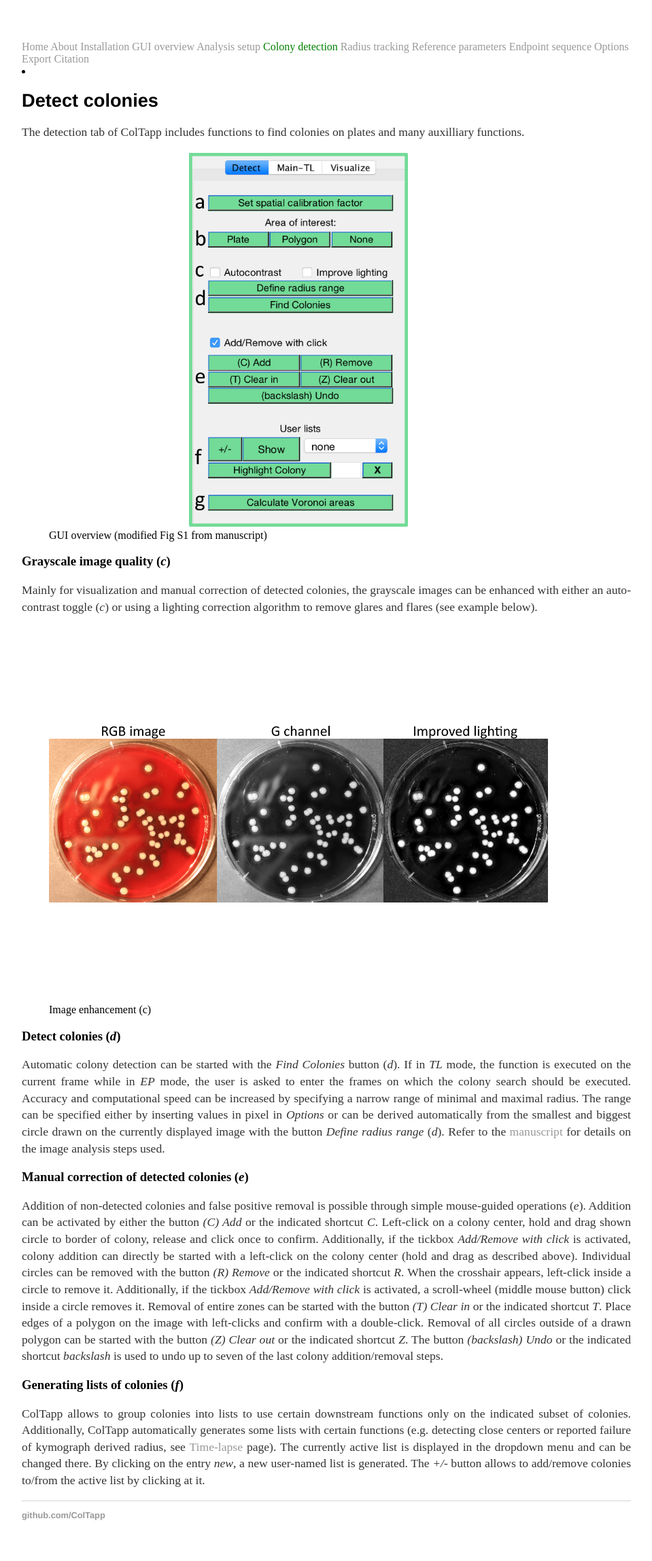
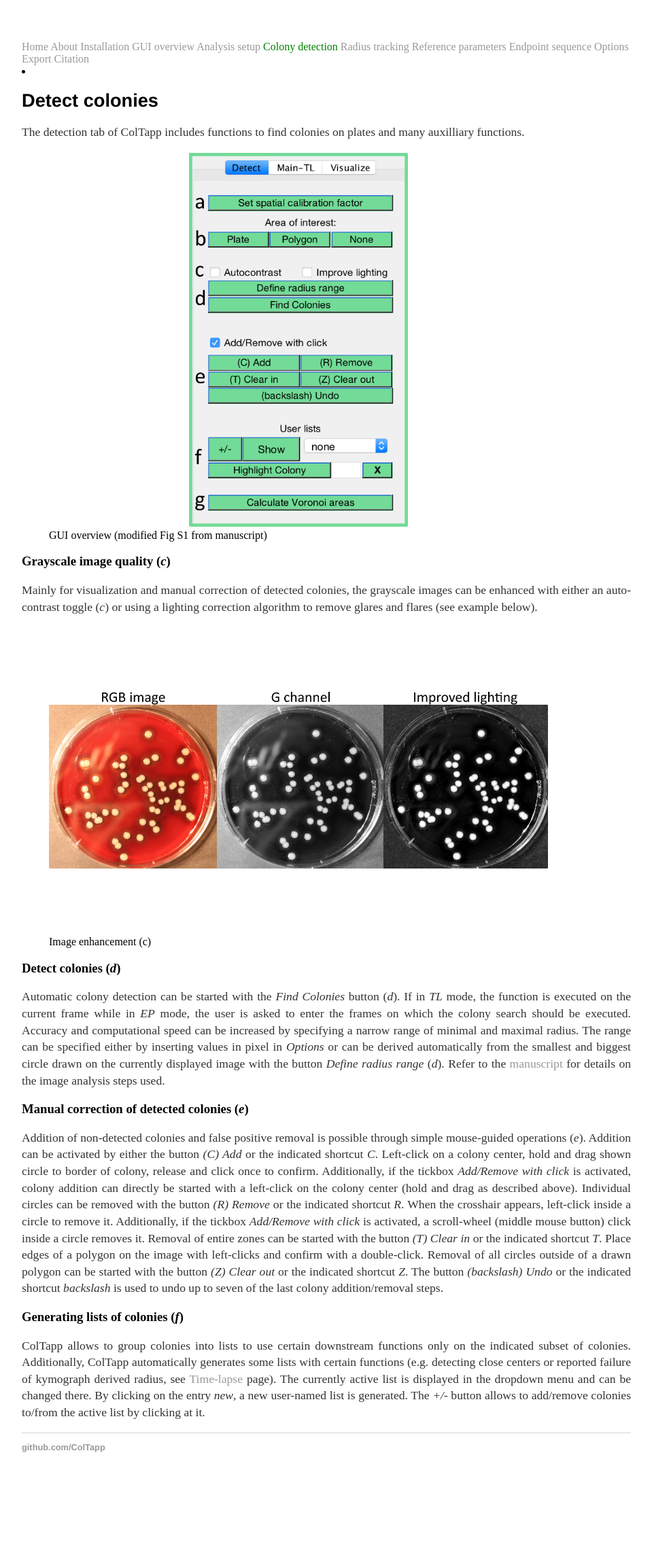
Before and after one commit to ColTapp/ColTapp.github.io, a Jekyll site: the page built from detect.md, in a window 1280 px wide. Shown: the whole page at 68% size, without its empty margins (160-1119 px from the left). Built offline with Jekyll 4.4.1, drawn with Linux system fonts in a browser that asks for light colours; after the commit the page ends 2197 px from its top, so only the background shows below that.

Commit message:
Update detect.md

```diff
--- a/detect.md
+++ b/detect.md
@@ -12,7 +12,7 @@
 ### Grayscale image quality (*c*)
 Mainly for visualization and manual correction of detected colonies, the grayscale images can be enhanced with either an auto-contrast toggle (*c*) or using a lighting correction algorithm to remove glares and flares (see example below).
 <figure>
-  <img src="{{site.url}}/assets/images/Detect_3.png" alt="Image enhancement" height="550px"/>
+  <img src="{{site.url}}/assets/images/Detect_3.png" alt="Image enhancement" height="450px"/>
   <figcaption> Image enhancement (c) </figcaption>
 </figure>
 
```
